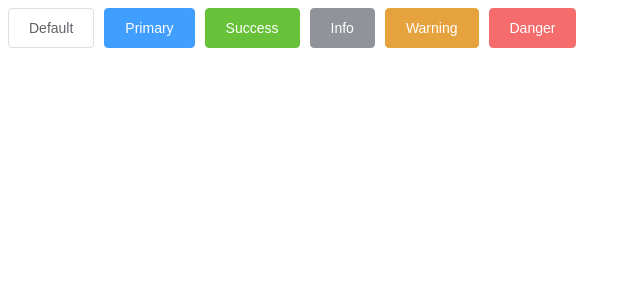
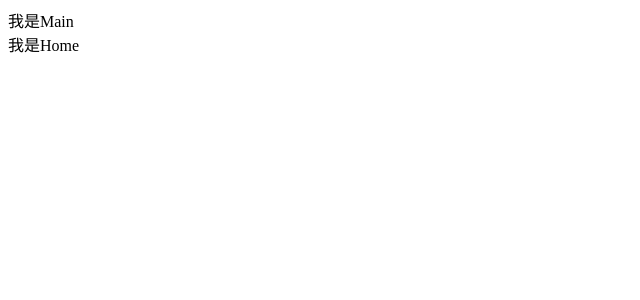
Before and after one commit to lining-lo/vue-project, a Vue app: page /#/Home in a window 1280 px wide. Shown: the top 300 px of the page, without its empty margins (0-640 px from the left). Built offline with nearby package versions, Linux system fonts and the light colour scheme.

Commit message:
配置vue-router

```diff
--- a/package.json
+++ b/package.json
@@ -10,7 +10,8 @@
   "dependencies": {
     "core-js": "^3.8.3",
     "element-ui": "^2.15.10",
-    "vue": "^2.6.14"
+    "vue": "^2.6.14",
+    "vue-router": "^3.6.5"
   },
   "devDependencies": {
     "@babel/core": "^7.12.16",
--- a/src/App.vue
+++ b/src/App.vue
@@ -1,11 +1,6 @@
 <template>
-  <div class="mb-4">
-    <el-button>Default</el-button>
-    <el-button type="primary">Primary</el-button>
-    <el-button type="success">Success</el-button>
-    <el-button type="info">Info</el-button>
-    <el-button type="warning">Warning</el-button>
-    <el-button type="danger">Danger</el-button>
+  <div>
+    <router-view></router-view>
   </div>
 </template>
 
--- a/src/main.js
+++ b/src/main.js
@@ -3,11 +3,14 @@ import App from './App.vue'
 //引入element-ui
 import ElementUI from 'element-ui';
 import 'element-ui/lib/theme-chalk/index.css';
+//引入路由
+import router from './router'
 
 Vue.use(ElementUI)
 
 Vue.config.productionTip = false
 
 new Vue({
+  router,
   render: h => h(App),
 }).$mount('#app')
--- /dev/null
+++ b/src/router/index.js
@@ -0,0 +1,27 @@
+import Vue from 'vue'
+import VueRouter from 'vue-router'
+
+import Main from '../views/Main'
+import Home from '../views/Home'
+import User from '../views/User'
+
+Vue.use(VueRouter)
+
+export default new VueRouter({
+    routes:[
+        {
+            path:'/',
+            component:Main,
+            children:[
+                {
+                    path:'Home',
+                    component:Home
+                },
+                {
+                    path:'User',
+                    component:User
+                }
+            ]
+        }
+    ]
+})
--- /dev/null
+++ b/src/views/Home/index.vue
@@ -0,0 +1,15 @@
+<template>
+  <div>
+    我是Home
+  </div>
+</template>
+
+<script>
+    export default {
+        name:'Home'
+    }
+</script>
+
+<style>
+
+</style>
--- /dev/null
+++ b/src/views/Main/index.vue
@@ -0,0 +1,16 @@
+<template>
+    <div>
+        我是Main
+        <router-view></router-view>
+    </div>
+  </template>
+
+  <script>
+      export default {
+          name:'Main'
+      }
+  </script>
+
+  <style>
+
+  </style>
--- /dev/null
+++ b/src/views/User/index.vue
@@ -0,0 +1,15 @@
+<template>
+    <div>
+        我是User
+    </div>
+  </template>
+
+  <script>
+      export default {
+          name:'User'
+      }
+  </script>
+
+  <style>
+
+  </style>
--- a/vue.config.js
+++ b/vue.config.js
@@ -1,4 +1,6 @@
 const { defineConfig } = require('@vue/cli-service')
 module.exports = defineConfig({
-  transpileDependencies: true
+  transpileDependencies: true,
+  //关闭eslint语法检查
+  lintOnSave:false
 })
```
Also changed, not shown: 1 other file (tests, documents, lock files or other folders).
